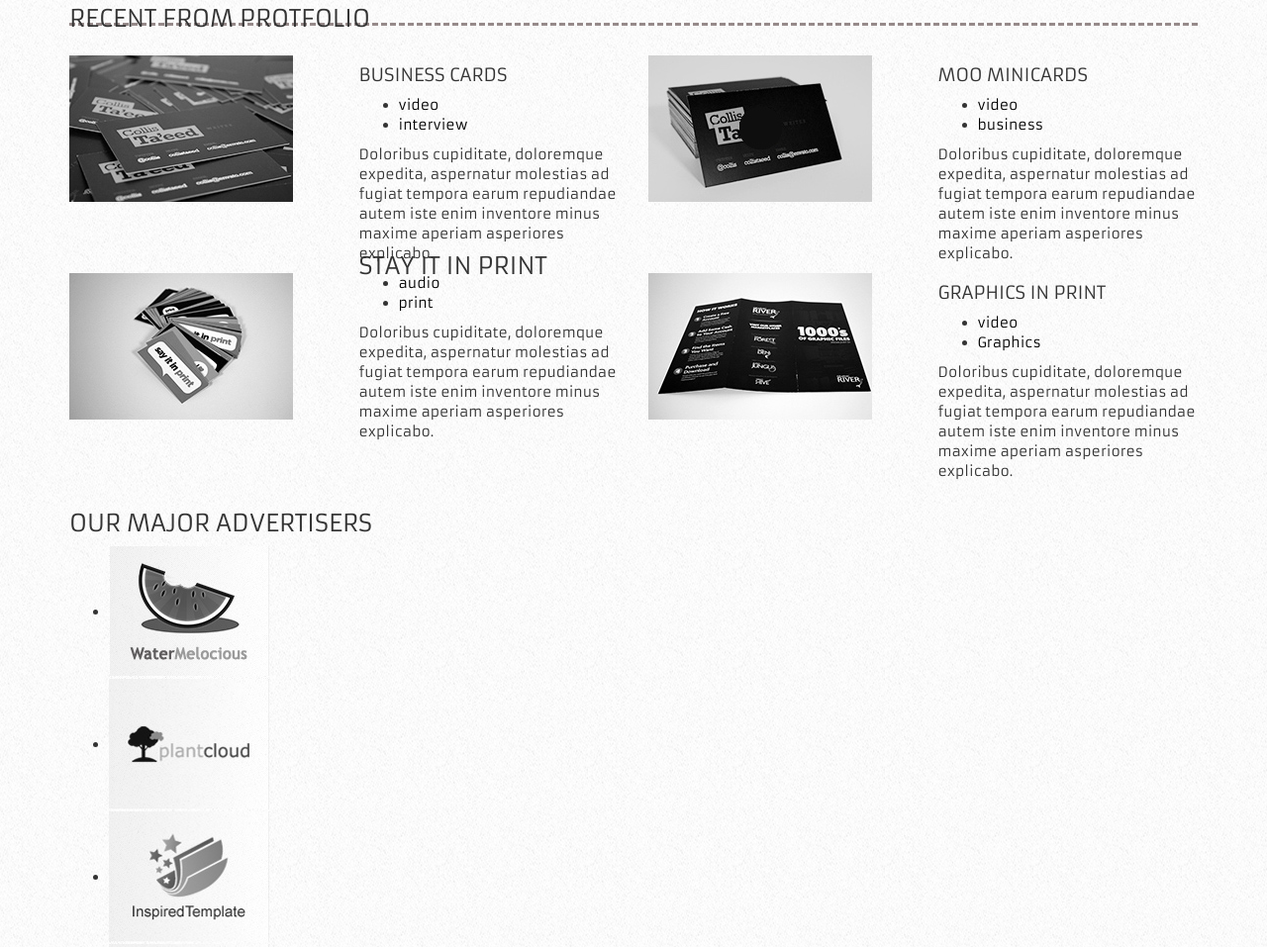
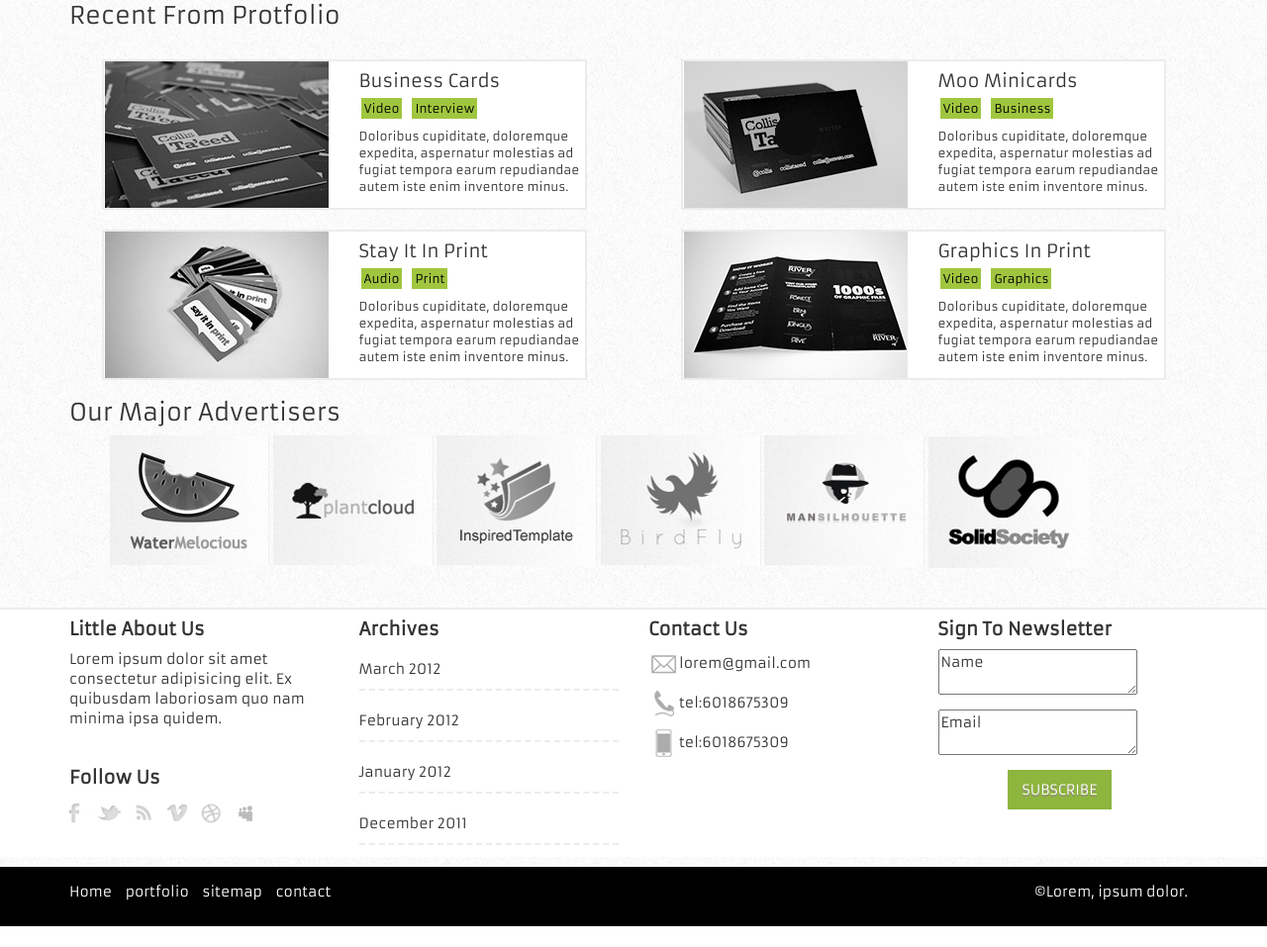
Before and after one commit to Toya88/graphicsumbrella, a plain HTML site: page index.html in a window 1280 px wide. Shown: the part 888-1845 px from the top of the page at 99% size. After the commit the page ends 1824 px from the top, so only its background shows below. Drawn offline with nearby package versions, Linux system fonts and the light colour scheme.

Commit message:
added background  to footer. removed footer nav. linked, 2nd and 3rd page.  completed styling on first page.

```diff
--- a/css/style.css
+++ b/css/style.css
@@ -25,7 +25,7 @@ h1 span {
 .index ul {
     list-style: none;
 }
-.index  li {
+.index li {
     display: inline;
 }
 a{
@@ -94,35 +94,87 @@ text-transform: uppercase;
     text-align: center;
     text-transform: capitalize;
 }
-.portfolio {
-    border-top: 3px dashed  rgb(150, 138, 138);
+.background {
+    background-image: url("../media/dash.gif");
+    background-repeat: repeat-x;
 
 }
-.background {
-    position: relative;
-     background-image: url("../media/pattern.jpg")
-     width: 30px;
-    height: 30px;
-}
 .portfolio h3{
-    position: absolute;
     margin-top: -20px;
 
+}
+.prints {
+    margin-top: 20px;
+    background-color: white;
+    width: 49rem;
+    border: 2px solid rgb(238, 235, 235);
+    font-size: 12px;
+    text-align: left;
+    /* font-weight: bold; */
+}
+.button {
 
+    padding: 3px;
+    background-color: #a0c63f;
+    color: white;
+    margin-left: -38px;
+    margin-right: 45px;
+    text-transform: capitalize;
 }
+
 h2{
     text-transform: uppercase;
 }
 h3{
-    text-transform: uppercase;
+    text-transform: capitalize;
+    text-align: inherit;
 }
 h4{
-    text-transform: uppercase;
+    text-transform: capitalize;
 }
-.list ul {
-    list-style-type: disc;
+.archive{
+    text-transform: capitalize;
+
+}
+.archives {
+    border-bottom: 2px dashed rgb(238, 235, 235);
+    padding: 10px 0px 10px 0px;
 }
 
+.social {
+    padding-top: 20px;
+    padding-bottom: 20px;
+}
+.left {
+    margin-left: -50px;
+}
+.submit{
+    margin-left: 70px;
+    background-color: #8eb53e;
+    padding: 10px 15px 10px 15px;
+    border: none;
+    color: white;
+    text-transform: uppercase;
+    text-shadow: 0px 2px rgb(150, 138, 138);
+}
+.footer {
+    margin-top: 30px;
+    background-color:white;
+    border-top: 2px solid rgb(238, 235, 235);
+}
+
+.footernav{
+    background-color: black;
+    color: white;
+    padding: 15px;
+    margin-top: 10px;
+}
+.footernav a{
+    color: white;
+    padding-right: 50px;
+    margin-top: 10px;
+    margin-left: -40px;
+}
 
 .green{
     width: 100%;
@@ -139,3 +191,6 @@ h4{
 .right {
     margin-left:-20px;
 }
+.tags {
+    text-align:
+}
--- a/index.html
+++ b/index.html
@@ -18,7 +18,7 @@
                         <div class="row">
                             <div class="col-sm-2">
                                 <img src="media/logo_umbrella.png" alt="placeholder" class="logo">
-                                <span class="sr-only"> Graphics Umbrella  </span>
+                                <span class="sr-only"> Graphics Umbrella</span>
                                 <!-- sr-only screen reader only -->
                             </div>
                             <div class="col-sm-10">
@@ -31,8 +31,8 @@
                         <div class="top_nav">
                             <ul class="index">
                                     <li class="index"><a href="#link">Home</a></li>
-                                    <li class="index"><a href="#link">News</a></li>
-                                    <li class="index"><a href="#link">Products</a></li>
+                                    <li class="index"><a href="file:///C:/Users/Toya/Desktop/lessons/projects/graphicsumbrella/index3.html#link" target="_blank">News</a></li>
+                                    <li class="index"><a href="file:///C:/Users/Toya/Desktop/lessons/projects/graphicsumbrella/index2.html" target="_blank">About Us</a></li>
                                     <li class="index"><a href="#link">Features</a></li>
                                     <li class="index"><a href="#link">Contact</a></li>
                                 </ul>
@@ -85,7 +85,7 @@
 
                             <div class="col-sm-3 round">
                                 <div class="border"></div>
-                                <img class="img-responsive " src="media/icon-phone.gif" alt="">
+                                <img class="img-responsive " src="media/icon-mobile.gif" alt="">
                                 <h2>mobile</h2>
                                 <p><strong>development</strong> </p>
                             </div><!-- /.col-sm-3 -->
@@ -94,22 +94,22 @@
                     </div><!-- /.services -->
 
                     <div class="portfolio">
-                        <div class="background">
-                        <h3>recent from protfolio</h3></div>
+                        <div class="background"></div>
+                        <h3>recent from protfolio</h3>
                         <div class="row">
                             <div class="col-sm-6">
                             <div class="prints">
                                 <div class="row">
                                     <div class="col-sm-6">
-                                        <img src="media/callout-1.jpg" alt="image">
+                                        <img class="img-responsive " src="media/callout-1.jpg" alt="image">
                                     </div>
                                     <div class="col-sm-6">
                                         <h4>business cards</h4>
-                                            <ul>
-                                                <li><a href="#link"> video</a></li>
-                                                <li><a href="#link">interview</a></li>
+                                            <ul class="index">
+                                                <li class="index button"><a  href="#link"> video</a></li>
+                                                <li class="index button"><a href="#link">interview</a></li>
                                             </ul>
-                                            <p>Doloribus cupiditate, doloremque expedita, aspernatur molestias ad fugiat tempora earum repudiandae autem iste enim inventore minus maxime aperiam asperiores explicabo.</p>
+                                            <p>Doloribus cupiditate, doloremque expedita, aspernatur molestias ad fugiat tempora earum repudiandae autem iste enim inventore minus.</p>
                                     </div><!-- /.  -->
                                 </div><!-- /.  -->
                             </div><!-- /.prints  -->
@@ -119,15 +119,15 @@
                             <div class="prints">
                                 <div class="row">
                                     <div class="col-sm-6">
-                                        <img src="media/callout-2.jpg" alt="image">
+                                        <img class="img-responsive " src="media/callout-2.jpg" alt="image">
                                     </div>
                                     <div class="col-sm-6">
                                         <h4>moo minicards</h4>
-                                            <ul>
-                                                <li><a href="#link">video</a></li>
-                                                <li><a href="#link">business</a></li>
+                                            <ul class="index">
+                                                <li class="index button"><a href="#link">video</a></li>
+                                                <li class="index button"><a href="#link">business</a></li>
                                             </ul>
-                                            <p>Doloribus cupiditate, doloremque expedita, aspernatur molestias ad fugiat tempora earum repudiandae autem iste enim inventore minus maxime aperiam asperiores explicabo.</p>
+                                            <p>Doloribus cupiditate, doloremque expedita, aspernatur molestias ad fugiat tempora earum repudiandae autem iste enim inventore minus.</p>
                                     </div><!-- /.  -->
                                 </div><!-- /.  -->
                             </div><!-- /.prints  -->
@@ -139,15 +139,15 @@
                             <div class="prints">
                                 <div class="row">
                                     <div class="col-sm-6">
-                                        <img src="media/callout-3.jpg" alt="image">
+                                        <img class="img-responsive " src="media/callout-3.jpg" alt="image">
                                     </div>
                                     <div class="col-sm-6">
-                                        <h3>stay it in print</h3>
-                                            <ul>
-                                                <li><a href="#link"> audio</a></li>
-                                                <li><a href="#link">print</a></li>
+                                        <h4>stay it in print</h4>
+                                            <ul class="index">
+                                                <li class="index button"><a href="#link"> audio</a></li>
+                                                <li class="index button"><a href="#link">print</a></li>
                                             </ul>
-                                            <p>Doloribus cupiditate, doloremque expedita, aspernatur molestias ad fugiat tempora earum repudiandae autem iste enim inventore minus maxime aperiam asperiores explicabo.</p>
+                                            <p>Doloribus cupiditate, doloremque expedita, aspernatur molestias ad fugiat tempora earum repudiandae autem iste enim inventore minus.</p>
                                     </div><!-- /.  -->
                                 </div><!-- /.  -->
                             </div><!-- /.prints  -->
@@ -157,15 +157,15 @@
                             <div class="prints">
                                 <div class="row">
                                     <div class="col-sm-6">
-                                        <img src="media/callout-4.jpg" alt="image">
+                                        <img class="img-responsive " src="media/callout-4.jpg" alt="image">
                                     </div>
                                     <div class="col-sm-6">
                                         <h4>Graphics in print</h4>
-                                            <ul>
-                                                <li><a href="#link"> video</a></li>
-                                                <li><a href="#link">Graphics</a></li>
+                                            <ul class="index">
+                                                <li class="index button"><a href="#link"> video</a></li>
+                                                <li class="index button"><a href="#link">Graphics</a></li>
                                             </ul>
-                                            <p>Doloribus cupiditate, doloremque expedita, aspernatur molestias ad fugiat tempora earum repudiandae autem iste enim inventore minus maxime aperiam asperiores explicabo.</p>
+                                            <p>Doloribus cupiditate, doloremque expedita, aspernatur molestias ad fugiat tempora earum repudiandae autem iste enim inventore minus.</p>
                                     </div><!-- /.  -->
                                 </div><!-- /.  -->
                             </div><!-- /.prints  -->
@@ -177,22 +177,17 @@
                         <div class="row">
                             <div class="col-sm-12">
                                 <h3>our major advertisers</h3>
-                                    <ul>
-                                        <li><a href="#link"><img src="media/water.jpg" alt=""></a></li>
-                                        <li><a href="#link"><img src="media/plant.jpg" alt=""></a></li>
-                                        <li><a href="#link"><img src="media/inspired.jpg" alt=""></a></li>
-                                        <li><a href="#link"><img src="media/bird.jpg" alt=""></a></li>
-                                        <li><a href="#link"><img src="media/man.jpg" alt=""></a></li>
-                                        <li><a href="#link"><img src="media/solid.jpg" alt=""></a></li>
+                                    <ul class="index">
+                                        <li class="index"><a href="#link"><img src="media/water.jpg" alt=""></a></li>
+                                        <li class="index"><a href="#link"><img src="media/plant.jpg" alt=""></a></li>
+                                        <li class="index"><a href="#link"><img src="media/inspired.jpg" alt=""></a></li>
+                                        <li class="index"><a href="#link"><img src="media/bird.jpg" alt=""></a></li>
+                                        <li class="index"><a href="#link"><img src="media/man.jpg" alt=""></a></li>
+                                        <li class="index"><a href="#link"><img src="media/solid.jpg" alt=""></a></li>
                                     </ul>
                             </div>
                         </div><!-- /.row -->
 
-                        <div class="row">
-                            <div class="col-sm-6">
-                                <p> <a href="#top"><button></button></a></p>
-                            </div>
-                        </div><!-- /.row -->
                     </div><!-- /.advertisers -->
                 </div><!-- /.container -->
             </div><!-- /.branding -->
@@ -204,56 +199,60 @@
                     <div class="contact">
                         <div class="col-sm-3">
                             <div class="div">
-                                <h4>little about us</h4>
-                                <p>Lorem ipsum dolor sit amet consectetur adipisicing elit. Ex quibusdam laboriosam quo nam minima ipsa quidem, pariatur sit in cumque, explicabo modi. Laudantium beatae eligendi reprehenderit sit id odio possimus!</p>
+                                <h4><strong>little about us</strong> </h4>
+                                <p>Lorem ipsum dolor sit amet consectetur adipisicing elit. Ex quibusdam laboriosam quo nam minima ipsa quidem.</p>
                             </div>
 
                             <div class="social">
-                                <h4>follow us</h4>
-                                <ul>
-                                    <li><a href="#link"><img src="media/icons-small-fb.gif" alt="social link"></a></li>
-                                    <li><a href="#link"><img src="media/icons-small-tw.gif" alt="social link"></a></li>
-                                    <li><a href="#link"><img src="media/icons-small-rss.gif" alt="social link"></a></li>
-                                    <li><a href="#link"><img src="media/icons-small-vimeo.gif" alt="social link"></a></li>
-                                    <li><a href="#link"><img src="media/icons-small-dribble.gif" alt="social link"></a></li>
-                                    <li><a href="#link"><img src="media/icons-small-blogger.gif" alt="social link"></a></li>
-                                </ul>
+                                <h4><strong>follow us</strong> </h4>
+                                <div class="left">
+                                    <ul class="index">
+                                        <li class="index img-responsive "><a href="#link"><img src="media/icons-small-fb.gif" alt="social link"></a></li>
+                                        <li class="index img-responsive"><a href="#link"><img src="media/icons-small-tw.gif" alt="social link"></a></li>
+                                        <li class="index img-responsive"><a href="#link"><img src="media/icons-small-rss.gif" alt="social link"></a></li>
+                                        <li class="index img-responsive"><a href="#link"><img src="media/icons-small-vimeo.gif" alt="social link"></a></li>
+                                        <li class="index img-responsive"><a href="#link"><img src="media/icons-small-dribble.gif" alt="social link"></a></li>
+                                        <li class="index img-responsive"><a href="#link"><img src="media/icons-small-blogger.gif" alt="social link"></a></li>
+                                    </ul>
+                                </div>
                             </div>
                         </div><!-- /.col-sm-3 -->
 
                     <div class="col-sm-3">
-                        <div class="archives">
+                        <div class="archive">
                         <h4><strong>archives</strong></h4>
-                            <ul>
-                                <li><a href="#link">march 2012</a></li>
-                                <li><a href="#link">february 2012</a></li>
-                                <li><a href="#link">january 2012</a></li>
-                                <li><a href="#link">december 2011</a></li>
-                            </ul>
+                            <p class="archives">march 2012</p>
+                            <p class="archives">february 2012</p>
+                            <p class="archives">january 2012</p>
+                            <p class="archives">december 2011</p>
+
                         </div>
                     </div><!-- /.col-sm-3 -->
 
                     <div class="col-sm-3">
                         <div class="contact">
-                        <h4><strong>Sed, tempora?</strong></h4>
-                            <img src="media/icon-small-envelope.gif" alt="placeholder image">
-                                <a href="mailto:lorem@gmail.com">lorem@gmail.com</a>
+                        <h4><strong>Contact Us</strong></h4>
+                            <p><img src="media/icon-small-envelope.gif" alt="">lorem@gmail.com</p>
+                            <p><img src="media/icon-small-phone.gif" alt="">tel:6018675309</p>
+                            <p><img src="media/icon-small-mobile.gif" alt="">tel:6018675309</p>
 
-                            <img src="media/icon-small-phone.gif" alt="placeholder image">
-                                <a href="tel:6018675309">6018675309</a>
+                        <!-- <ul class="index">
+                            <li><img src="media/icon-small-envelope.gif" alt=""><a href="mailto:lorem@gmail.com">mailto:lorem@gmail.com</a></li>
+                            <li><img src="media/icon-small-phone.gif" alt=""><a href="tel:6018675309">tel:6018675309</a></li>
+                            <li><img src="media/icon-small-mobile.gif" alt=""><a href="tel:6018675309">tel:6018675309</a></li>
+                        </ul> -->
 
-                            <img src="media/icon-small-mobile.gif" alt="placeholder image">
-                                <a href="tel:6018675309">6018675309</a>
                         </div>
                     </div><!-- /.col-sm-3 -->
 
                     <div class="col-sm-3">
                         <div class="div">
-                            <h3><strong>Sapiente, nesciunt?</strong></h3>
+                            <h4><strong>sign to newsletter</strong></h4>
                                 <form action="Xlink">
                                     <p><textarea name="name" id="name" cols="20" rows="">Name</textarea></p>
                                     <p><textarea name="email" id="email" cols="20" rows="">Email</textarea></p>
-                                    <p> <input type="submit" name="Submits" value="submit"> </p>
+                                     <input class="submit" type="submit" name="submit" value="subscribe">
+
                                 </form>
                         </div>
 
@@ -262,27 +261,29 @@
                     </div><!-- /.contact -->
 
                 </div><!-- /.row -->
+            </div><!-- /.container -->
+        </div><!-- /.footer -->
 
-                 <div class="row">
-                     <div class="footernav">
-                     <div class="col-sm-8">
-                             <ul>
-                                 <li><a href="#link">Lorem.</a></li>
-                                 <li><a href="#link">Placeat!</a></li>
-                                 <li><a href="#link">Velit?</a></li>
-                                 <li><a href="#link">Odio.</a></li>
-                             </ul>
+        <div class="footernav">
+            <div class="container">
+                <div class="row">
+                    <div class="col-sm-10">
+                        <ul class="index">
+                            <li class="index"><a href="#link">Home</a></li>
+                            <li class="index"><a href="#link">portfolio</a></li>
+                            <li class="index"><a href="#link">sitemap</a></li>
+                            <li class="index"><a href="#link">contact</a></li>
+                        </ul>
+                    </div><!-- /.col-sm-8 -->
 
-                     </div>
-                     <div class="col-sm-4">
-                         <div class="copyright">
-                             <p>&copy;Lorem, ipsum dolor.</p>
-                         </div>
-                     </div>
-                    </div><!-- /.footernav -->
+                    <div class="col-sm-2">
+                        <div class="copyright">
+                            <p>&copy;Lorem, ipsum dolor.</p>
+                        </div><!-- /.copyright -->
+                    </div><!-- /.col-sm-4 -->
                 </div><!-- /.row -->
             </div><!-- /.container -->
-        </div><!-- /.footer -->
+        </div><!-- /.footernav -->
     </div> <!-- .wrapper -->
 
 </body>
```
Also changed, not shown: index2.html (+10 -10 lines), index3.html (+12 -10 lines).
